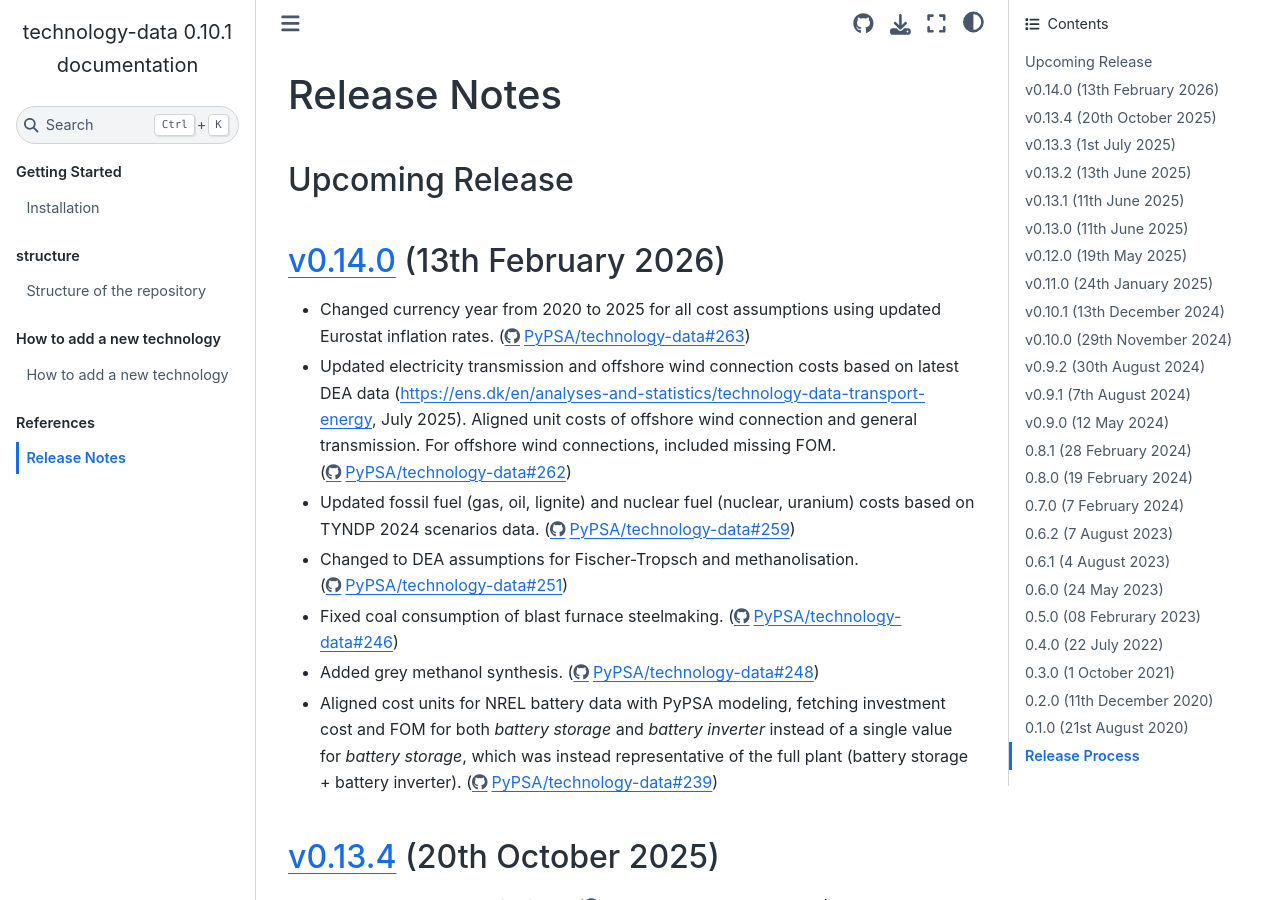
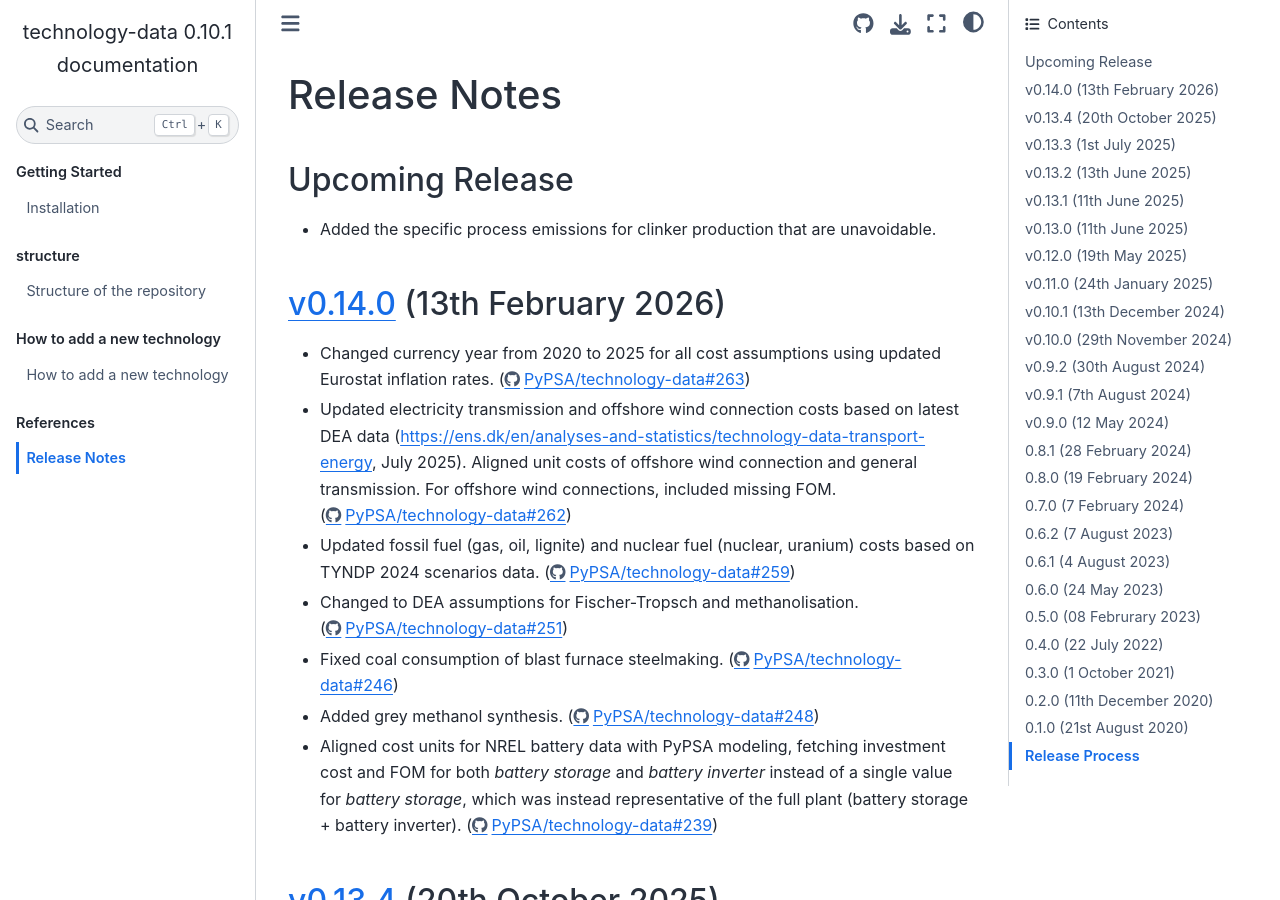
Before and after one commit to PyPSA/technology-data, a Sphinx documentation site: the page built from docs/release_notes.rst, in a window 1280 px wide and 900 px high. Built offline with Sphinx 7.4.7 and the Sphinx Book theme 1.1.4, drawn with Linux system fonts in a browser that asks for light colours.

Commit message:
addind clinker process emissions

```diff
--- a/docs/release_notes.rst
+++ b/docs/release_notes.rst
@@ -15,6 +15,7 @@ Upcoming Release
 
 ..   The features listed below are not released yet, but will be part of the next release!
 ..   To use the features already you have to use the ``master`` branch.
+* Added the specific process emissions for clinker production that are unavoidable.
 
 `v0.14.0 <https://github.com/PyPSA/technology-data/releases/tag/v0.14.0>`__ (13th February 2026)
 ================================================================================================
```
Also changed, not shown: 15 other files.
